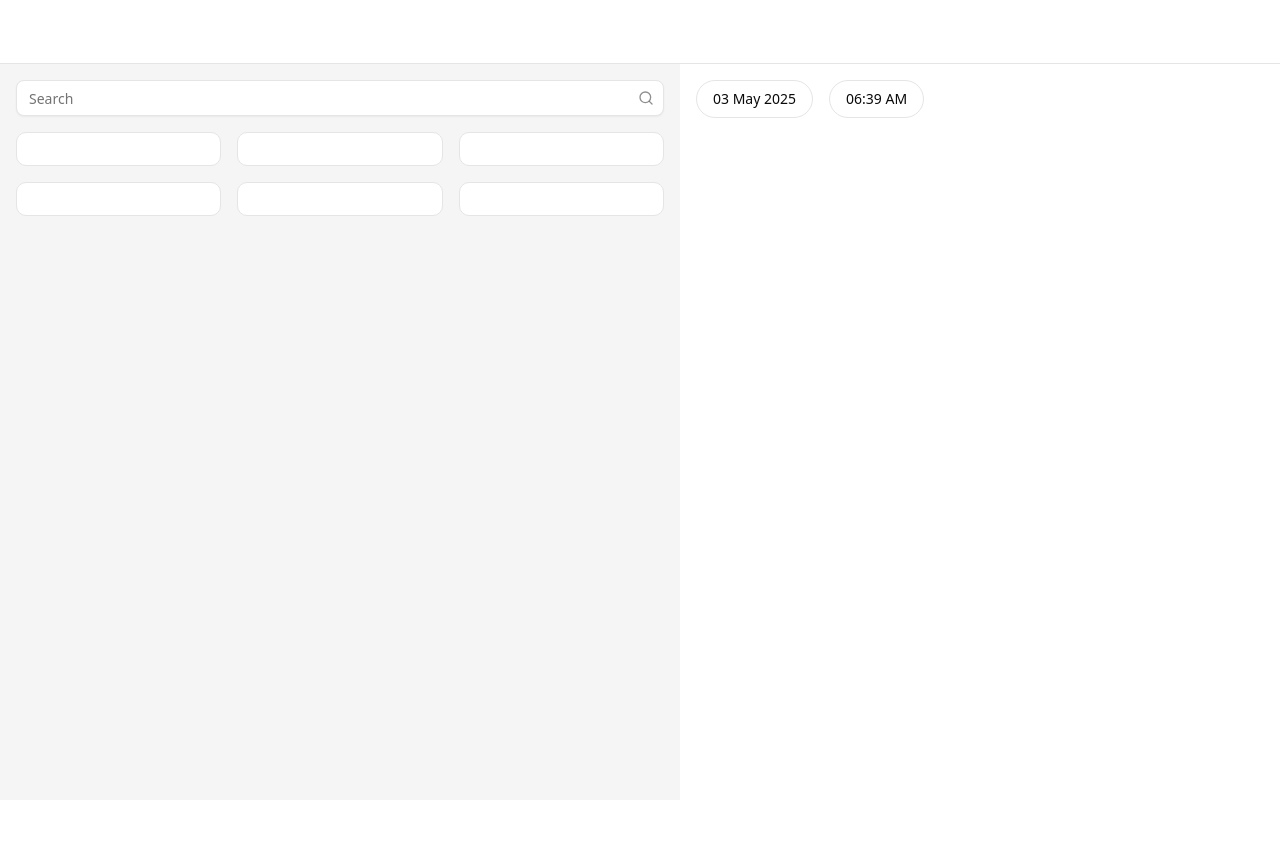
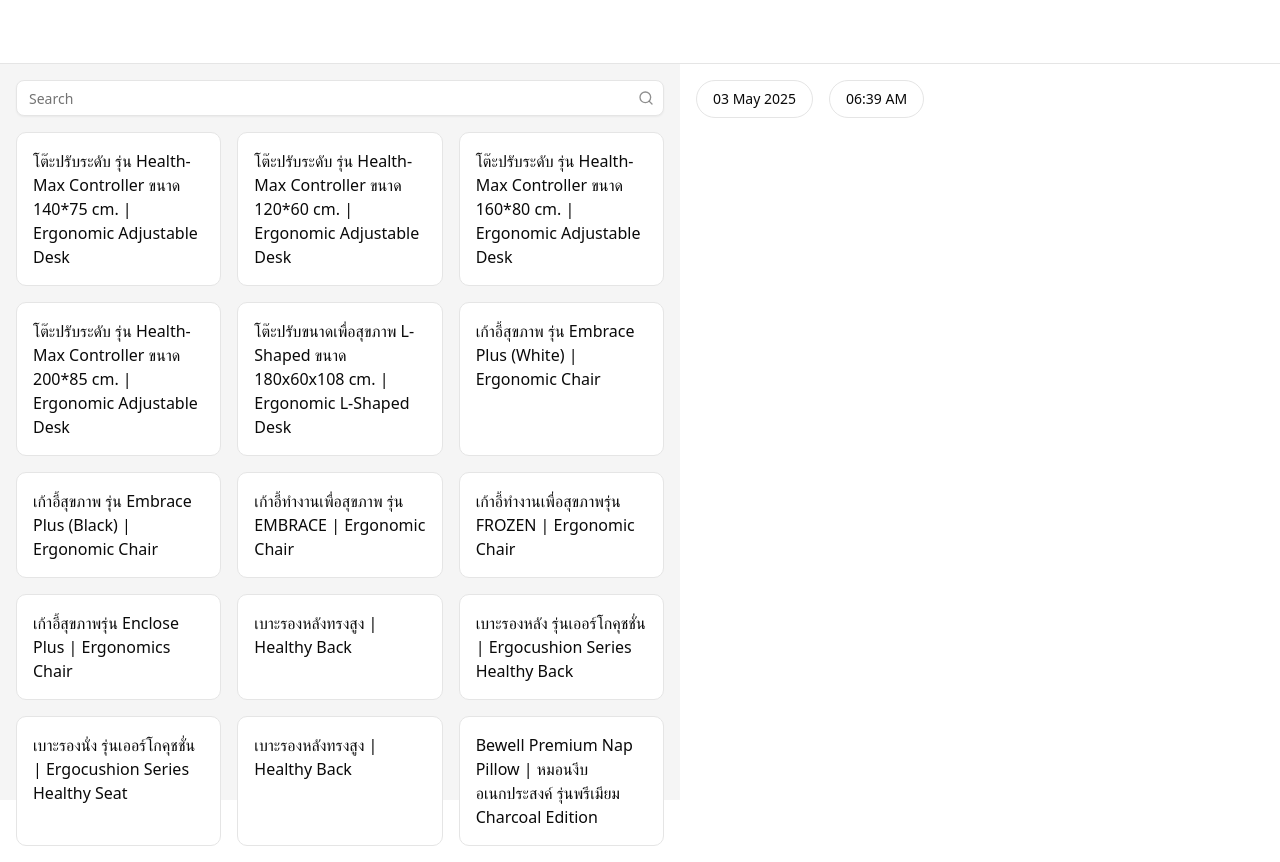
Before and after one commit to iicefy/bewell-pos, a React (Vite) app: page / in a window 1280 px wide. Before the commit the page ends 800 px from the top, so only its background shows below. Built offline with nearby package versions, Linux system fonts and the light colour scheme.

Commit message:
feat: call data from get product service into product list component

```diff
--- a/src/components/product-card/index.tsx
+++ b/src/components/product-card/index.tsx
@@ -1,6 +1,14 @@
-const ProductCard = () => {
+import { Product } from "@/types/product";
+
+type ProductCardProps = {
+  product: Product;
+};
+
+const ProductCard = ({ product }: ProductCardProps) => {
   return (
-    <div className="w-full h-full bg-white border rounded-lg p-4"></div>
+    <div className="w-full h-full bg-white border rounded-lg p-4">
+      <div>{product.productName}</div>
+    </div>
   );
 };
 
--- a/src/components/product-list/index.tsx
+++ b/src/components/product-list/index.tsx
@@ -1,9 +1,24 @@
 import ProductCard from "../product-card";
 import SearchInput from "../search-input";
+import useSWR from "swr";
+import { getProductService } from "@/services/product";
+import { cn } from "@/lib/utils";
 
 const ProductList = () => {
+  const layoutStyle = cn("p-4 flex flex-col gap-4");
+
+  const { data } = useSWR("getProductService", async () => getProductService());
+
+  if (!data) {
+    return <div className={layoutStyle}>Loading...</div>;
+  }
+
+  if (!data.productList || data.productList.length === 0) {
+    return <div className={layoutStyle}>No products found</div>;
+  }
+
   return (
-    <div className="p-4 flex flex-col gap-4">
+    <div className={layoutStyle}>
       <SearchInput
         inputProps={{
           placeholder: "Search",
@@ -11,15 +26,11 @@
         }}
       />
       <div className="grid grid-cols-3 grid-rows-2 gap-4">
-        <ProductCard/>
-        <ProductCard/>
-        <ProductCard/>
-        <ProductCard/>
-        <ProductCard/>
-        <ProductCard/>
+        {data?.productList?.map((product) => (
+          <ProductCard key={product.productId} product={product} />
+        ))}
       </div>
     </div>
   );
 };
-
 export default ProductList;
```
